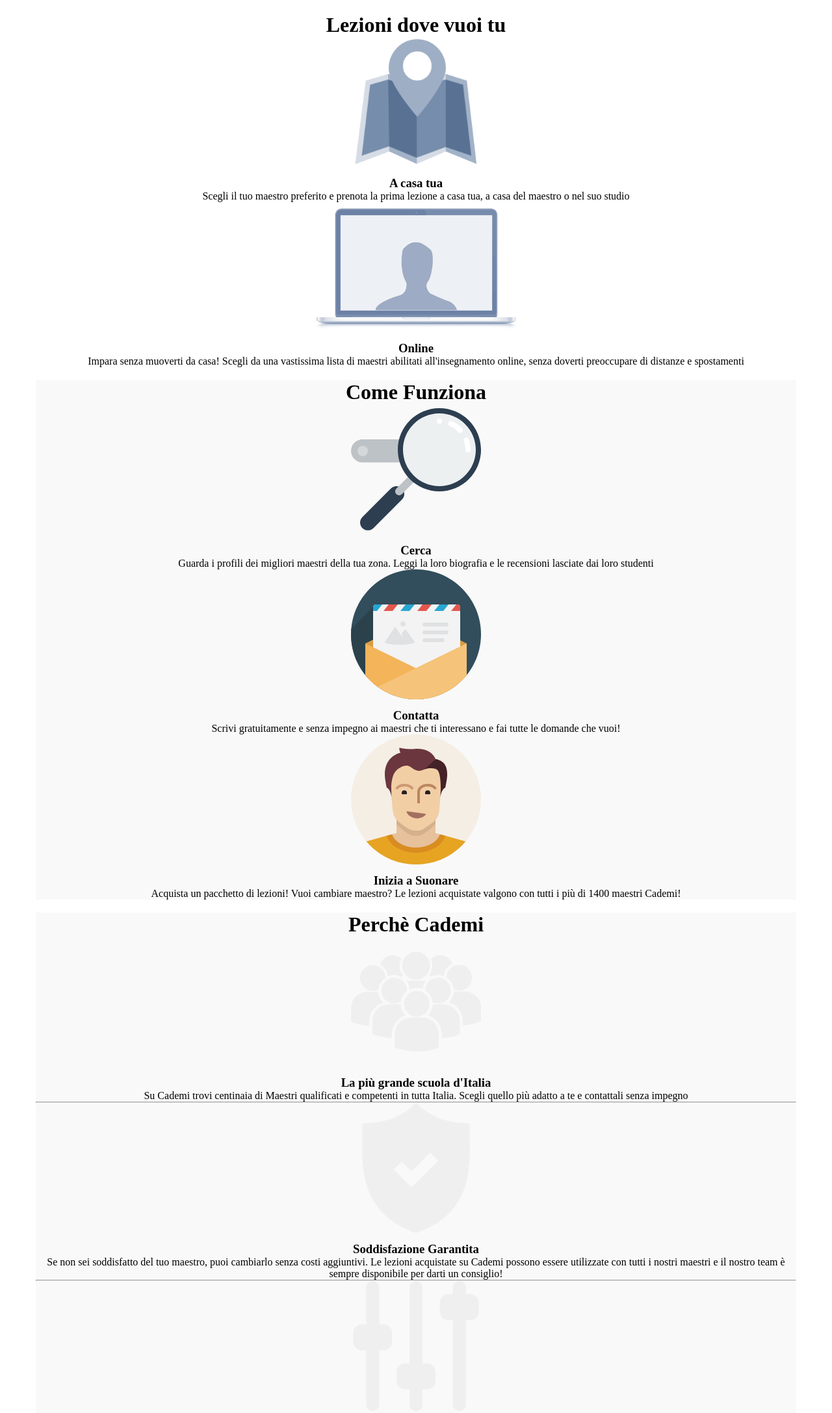
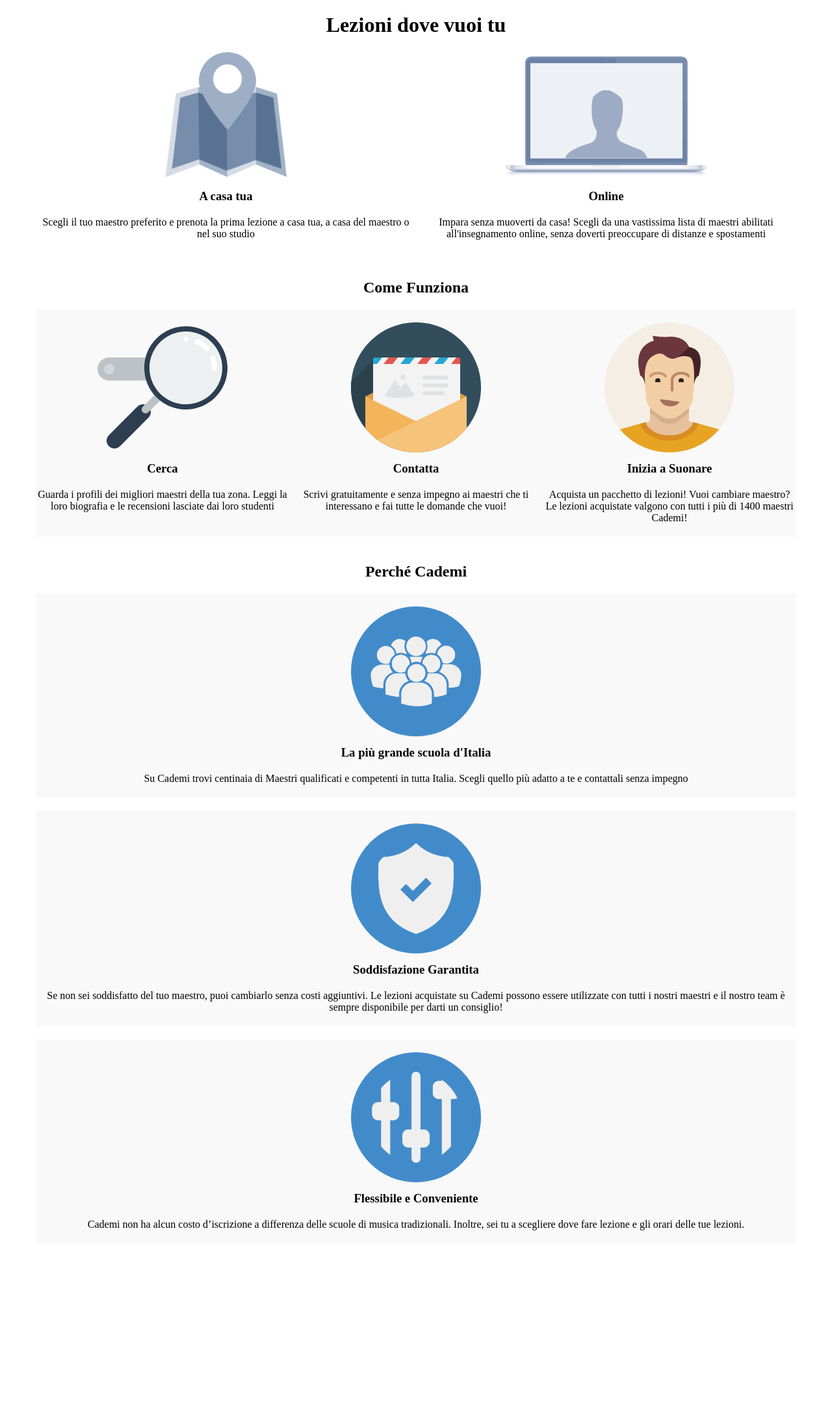
Before and after one commit to Francesca-Salvini/html-css-resp-wannabe-12bool, a plain HTML site: page index.html in a window 1280 px wide. Shown: the top 2174 px of the page at 65% size. After the commit the page ends 1913 px from the top, so only its background shows below. Drawn offline with Linux system fonts and the light colour scheme.

Commit message:
eliminato index.html originale

```diff
--- a/index.html
+++ b/index.html
@@ -1,74 +1,124 @@
 <!DOCTYPE html>
-<html>
+<html lang="en">
 <head>
-    <meta charset="utf-8">
+    <meta charset="UTF-8">
+    <meta http-equiv="X-UA-Compatible" content="IE=edge">
     <meta name="viewport" content="width=device-width, initial-scale=1.0">
+    <title>Responsive Wannabe con 12Bool
+    </title>
+
     <link rel="stylesheet" href="css/12bool.css">
     <link rel="stylesheet" href="css/style.css">
-    <title>Cademi
-    </title>
 </head>
 <body>
 
-    <div id="lezioni" class="container">
+    <header>
+        <div class="container">
+            <div class="col-xs-offset-1 col-xs-10 col-md-offset-1 col-md-10 col-lg-offset-1 col-lg-10">
                 <div class="row">
                     <h1>Lezioni dove vuoi tu</h1>
-        <div class="left">
-          <img src="img/icon/maps.png" alt="">
-          <h3>A casa tua</h3>
-          Scegli il tuo maestro preferito e prenota la prima lezione a casa tua, a casa del maestro o nel suo studio
-        </div>
-        <div class="right">
-          <img src="img/icon/screen.png" alt="">
-          <h3>Online</h3>
-          Impara senza muoverti da casa! Scegli da una vastissima lista di maestri abilitati all'insegnamento online, senza doverti preoccupare di distanze e spostamenti
                 </div>
             </div>
         </div>
 
-    <div id="steps" class="container grey">
+        <div class="container">
+            <div class="col-xs-12 col-md-6 col-lg-6">
                 <div class="row">
-        <h1>Come Funziona</h1>
-        <div class="left">
+                    <img src="img/icon/maps.png" alt="">
+                    <h3>A casa tua</h3>
+                    <p>Scegli il tuo maestro preferito e prenota la prima lezione a casa tua, a casa del maestro o nel suo studio</p>
+                      </div>
+                </div>
+
+            <div class="col-xs-12 col-md-6 col-lg-6">
+                <div class="row">
+                    <img src="img/icon/screen.png" alt="">
+                    <h3>Online</h3>
+                   <p> Impara senza muoverti da casa! Scegli da una vastissima lista di maestri abilitati all'insegnamento online, senza doverti preoccupare di distanze e spostamenti</p>
+                </div>
+            </div>
+        </div>
+    </header>
+
+    <main>
+
+        <div class="container ">
+            <div class="col-xs-offset-1 col-xs-10 col-md-offset-1 col-md-10 col-lg-offset-1 col-lg-10">
+                <div class="row">
+                    <h2>Come Funziona</h2>
+                </div>
+
+            </div>
+        </div>
+
+        <div class="container grey">
+            <div class="col-xs-12 col-md-6 col-lg-4">
+                <div class="row">
                     <img src="img/search.svg" alt="">
                     <h3>Cerca</h3>
-          Guarda i profili dei migliori maestri della tua zona. Leggi la loro biografia e le recensioni lasciate dai loro studenti
+                    <p>Guarda i profili dei migliori maestri della tua zona. Leggi la loro biografia e le recensioni lasciate dai loro studenti</p>
                 </div>
-        <div class="central">
+            </div>
+            <div class="col-xs-12 col-md-6 col-lg-4">
+                <div class="row">
                     <img src="img/letter.svg" alt="">
                     <h3>Contatta</h3>
-          Scrivi gratuitamente e senza impegno ai maestri che ti interessano e fai tutte le domande che vuoi!
+                    <p>Scrivi gratuitamente e senza impegno ai maestri che ti interessano e fai tutte le domande che vuoi!</p>
                 </div>
-        <div class="right">
+            </div>
+            <div class="col-xs-12 col-md-12 col-lg-4">
+                <div class="row">
                     <img src="img/male.svg" alt="">
                     <h3>Inizia a Suonare</h3>
-          Acquista un pacchetto di lezioni! Vuoi cambiare maestro? Le lezioni acquistate valgono con tutti i più di 1400 maestri Cademi!
+                    <p>Acquista un pacchetto di lezioni! Vuoi cambiare maestro? Le lezioni acquistate valgono con tutti i più di 1400 maestri Cademi!</p>
                 </div>
             </div>
         </div>
 
-    <div id="why" class="container grey">
+
+        <div class="container ">
+            <div class="col-xs-offset-1 col-xs-10 col-md-offset-1 col-md-10 col-lg-offset-1 col-lg-10">
                 <div class="row">
-        <h1>Perchè Cademi</h1>
-        <div class="first">
+                    <h2>Perché Cademi</h2>
+                </div>
+
+            </div>
+        </div>
+
+        <div  class="container why grey">
+            <div class="col-xs-12 col-md-12 col-lg-12">
+                <div  class="row">
                     <img src="img/icon/profile.png" alt="">
                     <h3>La più grande scuola d'Italia</h3>
-          Su Cademi trovi centinaia di Maestri qualificati e competenti in tutta Italia. Scegli quello più adatto a te e contattali senza impegno
-          <hr>
-        </div>
-        <div class="second">
-          <img src="img/icon/secure.png" alt="">
-          <h3>Soddisfazione Garantita</h3>
-          Se non sei soddisfatto del tuo maestro, puoi cambiarlo senza costi aggiuntivi. Le lezioni acquistate su Cademi possono essere utilizzate con tutti i nostri maestri e il nostro team è sempre disponibile per darti un consiglio!
-          <hr>
-        </div>
-        <div class="third">
-          <img src="img/icon/flex.png" alt="">
-          <h3>Flessibile e Conveniente</h3>
-          Cademi non ha alcun costo d’iscrizione a differenza delle scuole di musica tradizionali. Inoltre, sei tu a scegliere dove fare lezione e gli orari delle tue lezioni.
+                    <p>Su Cademi trovi centinaia di Maestri qualificati e competenti in tutta Italia. Scegli quello più adatto a te e contattali senza impegno</p>
+
                 </div>
             </div>
         </div>
 
+        <div  class="container why grey">
+            <div class="col-xs-12 col-md-12 col-lg-12">
+                <div  class="row">
+                <img src="img/icon/secure.png" alt="">
+                <h3>Soddisfazione Garantita</h3>
+                <p>Se non sei soddisfatto del tuo maestro, puoi cambiarlo senza costi aggiuntivi. Le lezioni acquistate su Cademi possono essere utilizzate con tutti i nostri maestri e il nostro team è sempre disponibile per darti un consiglio!</p>
+
+        </div>
+                </div>
+            </div>
+        </div>
+
+        <div  class="container why grey">
+            <div class="col-xs-12 col-md-12 col-lg-12">
+                <div  class="row">
+                    <img src="img/icon/flex.png" alt="">
+                    <h3>Flessibile e Conveniente</h3>
+                    <p>Cademi non ha alcun costo d’iscrizione a differenza delle scuole di musica tradizionali. Inoltre, sei tu a scegliere dove fare lezione e gli orari delle tue lezioni.</p>
+                </div>
+            </div>
+        </div>
+
+    </main>
+
 </body>
 </html>
```
Also changed, not shown: html/index.html (deleted, +0 -124 lines). Lines whose indentation alone changed are shown as unchanged.
